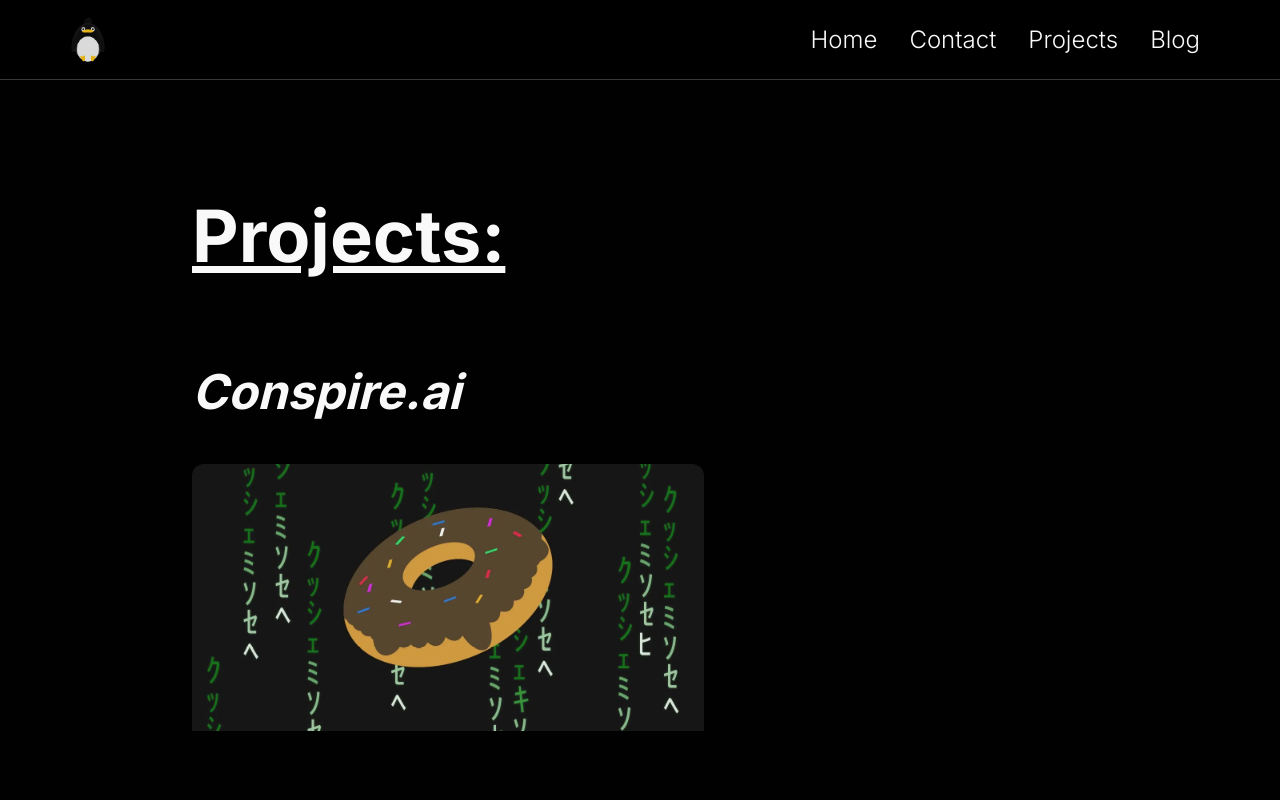
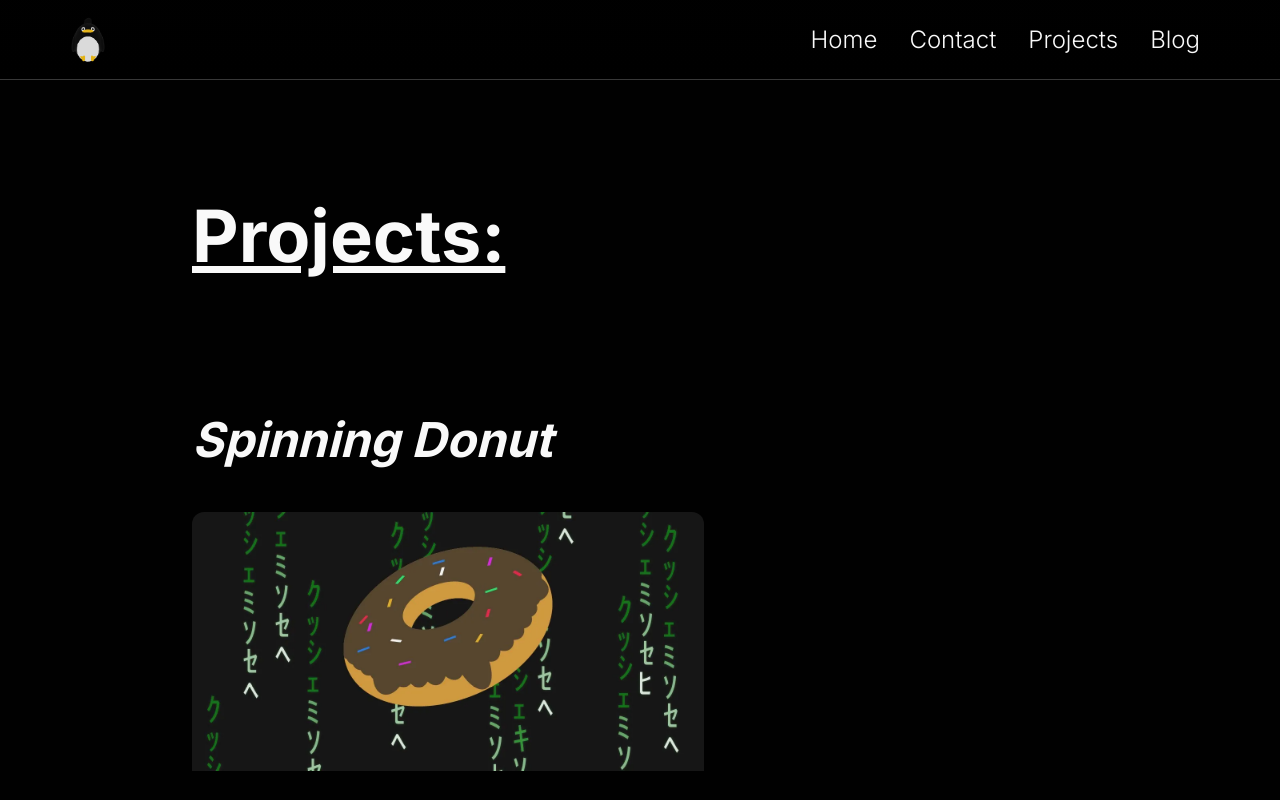
Before and after one commit to TinkeringPenguin/website, a Next.js app: page /projects in a window 1280 px wide. Shown: the top 800 px of the page. Built offline with nearby package versions, Linux system fonts and the light colour scheme.

Commit message:
removed project temp for now

```diff
--- a/src/components/ProjectComponent.tsx
+++ b/src/components/ProjectComponent.tsx
@@ -12,12 +12,12 @@ const ProjectComponent: React.FC = () => {
         <h1 className="text-7xl font-bold text-secondary underline -sm:text-5xl">
           Projects:
         </h1>
+        {/* TODO: Conspire coming soon */}
         <div className="pt-24 -sm:pt-12">
-          <div>
+          {/* <div>
             <h2 className="text-5xl font-bold italic text-secondary -sm:text-3xl">
               Conspire.ai
             </h2>
-            {/* parallax image */}
             <div className="mt-12 h-[40vh] w-[40vw] -sm:h-[15vh] -sm:w-[80vw]">
               <Link
                 href="https://www.youtube.com/watch?v=D26bLJ9ut88"
@@ -36,7 +36,7 @@ const ProjectComponent: React.FC = () => {
               Your digital AI art assistant that helps you create and augment
               your art
             </p>
-          </div>
+          </div> */}
           <div className="pt-12">
             <h2 className="text-5xl font-bold italic text-secondary -sm:text-3xl">
               Spinning Donut
```
